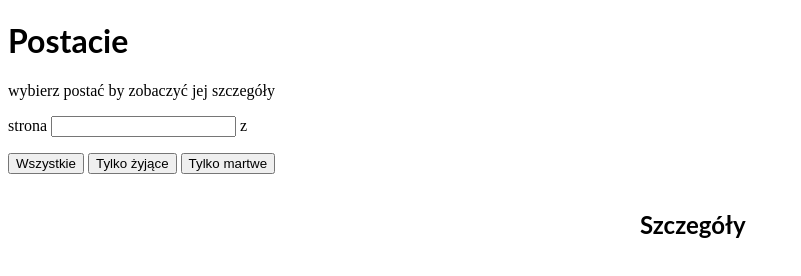
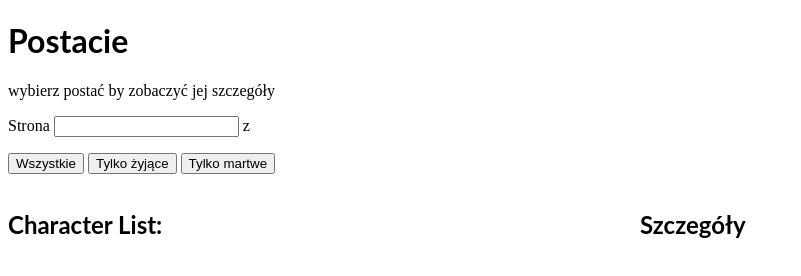
Before and after one commit to RafalZakrzewski84/Envelo, a website: page index.html in a window 1280 px wide. Shown: the whole page, without its empty margins (0-801 px from the left). Drawn offline with Linux system fonts and the light colour scheme; no server answers.

Commit message:
adding some id

```diff
--- a/index.html
+++ b/index.html
@@ -9,28 +9,29 @@
 </head>
 <body>
     <div id="app">
-        <div id="header">
-          <h1>Postacie</h1>
-        </div>
+      <div id="header">
+        <h1>Postacie</h1>
         <p>wybierz postać by zobaczyć jej szczegóły</p>
         <p class="search">
-          strona <input type="number" /> z <span></span></p>
+          Strona <input id="search-input" type="number" /> z <span id="search-span"></span></p>
           <button id="all">Wszystkie</button>
           <button id="alive">Tylko żyjące</button>
           <button id="dead">Tylko martwe</button>
         </p>
+      </div>
 
         <div class="main">
-          <section>
+          <section id="main-chracters-list" class="main-chracters-list">
+            <h2>Character List:</h2>
             <!-- tutaj wyświetli się lista -->
           </section>
-          <section>
-            <h1>Szczegóły</h1>
+          <section id="main-chracters-details" class="main-chracters-details">
+            <h2>Szczegóły</h2>
             <!-- tutaj wyświetlą się szczegóły wybranej postaci -->
           </section>
         </div>
       </div>
-      <script src="./index.js"></script>
+      <script src="./index.js" type="module"></script>
 
 </body>
 </html>
```
